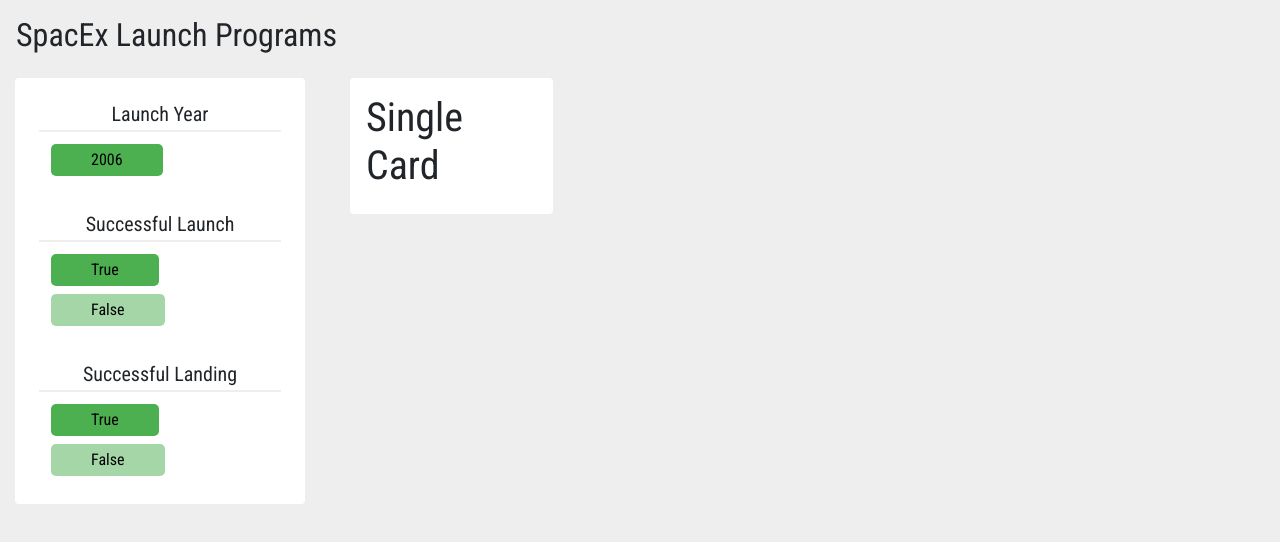
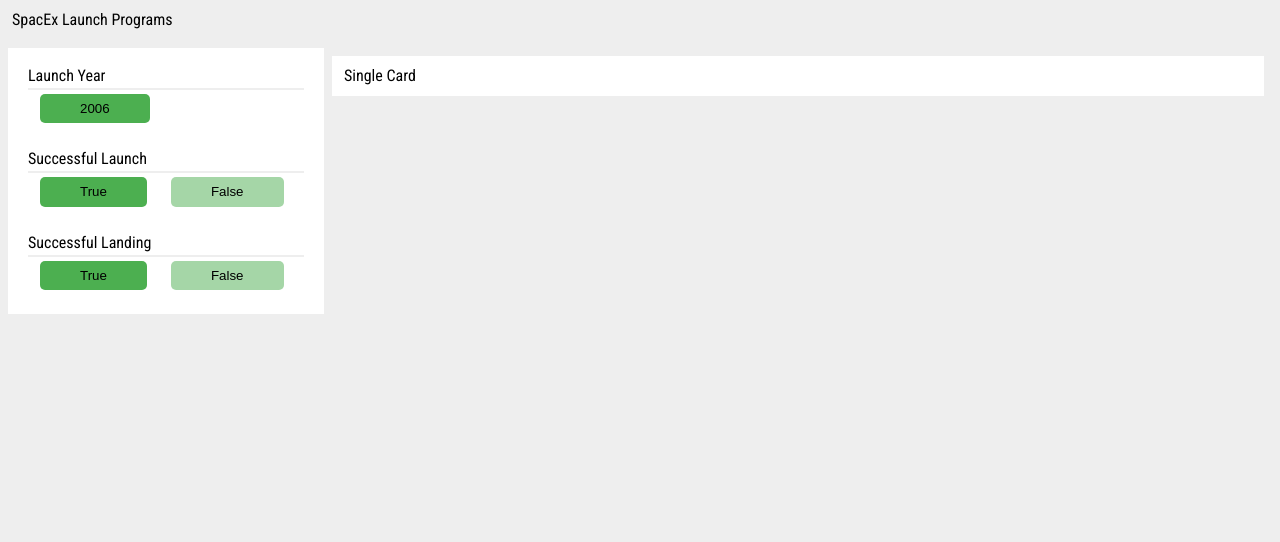
Before and after one commit to athulnathr/spacex_launches, a React app: page / in a window 1280 px wide. Shown: the top 542 px of the page. Built offline with nearby package versions, Linux system fonts and the light colour scheme; the HTML template or start-up script is replaced by a standard one.

Commit message:
BS Removed

```diff
--- a/public/index.html
+++ b/public/index.html
@@ -1,12 +1,7 @@
 <html>
   <head>
     <title>All Lauches by SpaceX</title>
-    <link
-      rel="stylesheet"
-      href="https://cdn.jsdelivr.net/npm/bootstrap@4.5.3/dist/css/bootstrap.min.css"
-      integrity="sha384-TX8t27EcRE3e/ihU7zmQxVncDAy5uIKz4rEkgIXeMed4M0jlfIDPvg6uqKI2xXr2"
-      crossorigin="anonymous"
-    />
+
     <link
       href="https://fonts.googleapis.com/css2?family=Roboto+Condensed:wght@300;400&display=swap"
       rel="stylesheet"
--- a/src/assets/styles/main.scss
+++ b/src/assets/styles/main.scss
@@ -1,8 +1,13 @@
+@import "./responsive.scss";
+@import "./utilities.scss";
+@import "./reset.scss";
+
 body {
   font-family: "Roboto Condensed", sans-serif;
   background: #eeeeee;
   .card {
     border: none;
+    background: #ffffff;
   }
   .filter-set {
     .filter-set-title {
--- /dev/null
+++ b/src/assets/styles/reset.scss
@@ -0,0 +1,137 @@
+html,
+body,
+div,
+span,
+applet,
+object,
+iframe,
+h1,
+h2,
+h3,
+h4,
+h5,
+h6,
+p,
+blockquote,
+pre,
+a,
+abbr,
+acronym,
+address,
+big,
+cite,
+code,
+del,
+dfn,
+em,
+img,
+ins,
+kbd,
+q,
+s,
+samp,
+small,
+strike,
+strong,
+sub,
+sup,
+tt,
+var,
+b,
+u,
+i,
+center,
+dl,
+dt,
+dd,
+ol,
+ul,
+li,
+fieldset,
+form,
+label,
+legend,
+table,
+caption,
+tbody,
+tfoot,
+thead,
+tr,
+th,
+td,
+article,
+aside,
+canvas,
+details,
+embed,
+figure,
+figcaption,
+footer,
+header,
+hgroup,
+menu,
+nav,
+output,
+ruby,
+section,
+summary,
+time,
+mark,
+audio,
+video {
+  margin: 0;
+  padding: 0;
+  border: 0;
+  font-size: 100%;
+  font: inherit;
+  vertical-align: baseline;
+}
+
+article,
+aside,
+details,
+figcaption,
+figure,
+footer,
+header,
+hgroup,
+menu,
+nav,
+section {
+  display: block;
+}
+
+body {
+  line-height: 1;
+}
+
+ol,
+ul {
+  list-style: none;
+}
+
+blockquote,
+q {
+  quotes: none;
+}
+
+blockquote {
+  &:before,
+  &:after {
+    content: "";
+    content: none;
+  }
+}
+
+q {
+  &:before,
+  &:after {
+    content: "";
+    content: none;
+  }
+}
+
+table {
+  border-collapse: collapse;
+  border-spacing: 0;
+}
--- /dev/null
+++ b/src/assets/styles/responsive.scss
@@ -0,0 +1,39 @@
+.row {
+  display: flex;
+  flex-wrap: wrap;
+  justify-content: space-between;
+  padding: 0.5rem;
+}
+$cols: (1, 2, 3, 4, 5, 6, 7, 8, 9, 10, 11, 12);
+
+@media only screen and (max-width: 600px) {
+  @each $col in $cols {
+    .col-xs-#{$col} {
+      flex: #{$col} 0 calc(100% / 12 * #{$col});
+    }
+  }
+}
+
+@media only screen and (min-width: 600px) {
+  @each $col in $cols {
+    .col-sm-#{$col} {
+      flex: #{$col} 0 calc(100% / 12 * #{$col});
+    }
+  }
+}
+
+@media only screen and (min-width: 768px) and (max-width: 1200px) {
+  @each $col in $cols {
+    .col-md-#{$col} {
+      flex: #{$col} 0 calc(100% / 12 * #{$col});
+    }
+  }
+}
+
+@media only screen and (min-width: 1200px) {
+  @each $col in $cols {
+    .col-lg-#{$col} {
+      flex: #{$col} 0 calc(100% / 12 * #{$col});
+    }
+  }
+}
--- /dev/null
+++ b/src/assets/styles/utilities.scss
@@ -0,0 +1,41 @@
+$spaces: (
+  0,
+  1,
+  2,
+  3,
+  4,
+  5,
+  6,
+  7,
+  8,
+  9,
+  10,
+  11,
+  12,
+  13,
+  14,
+  15,
+  16,
+  17,
+  18,
+  19,
+  20
+);
+$sides: (top, right, bottom, left);
+
+@each $space in $spaces {
+  .m-#{$space} {
+    margin: #{$space/4}rem;
+  }
+  .p-#{$space} {
+    padding: #{$space/4}rem;
+  }
+  @each $side in $sides {
+    .m#{str-slice($side, 0, 1)}-#{$space} {
+      margin-#{$side}: #{$space/4}rem !important;
+    }
+    .p#{str-slice($side, 0, 1)}-#{$space} {
+      padding-#{$side}: #{$space/4}rem !important;
+    }
+  }
+}
```
